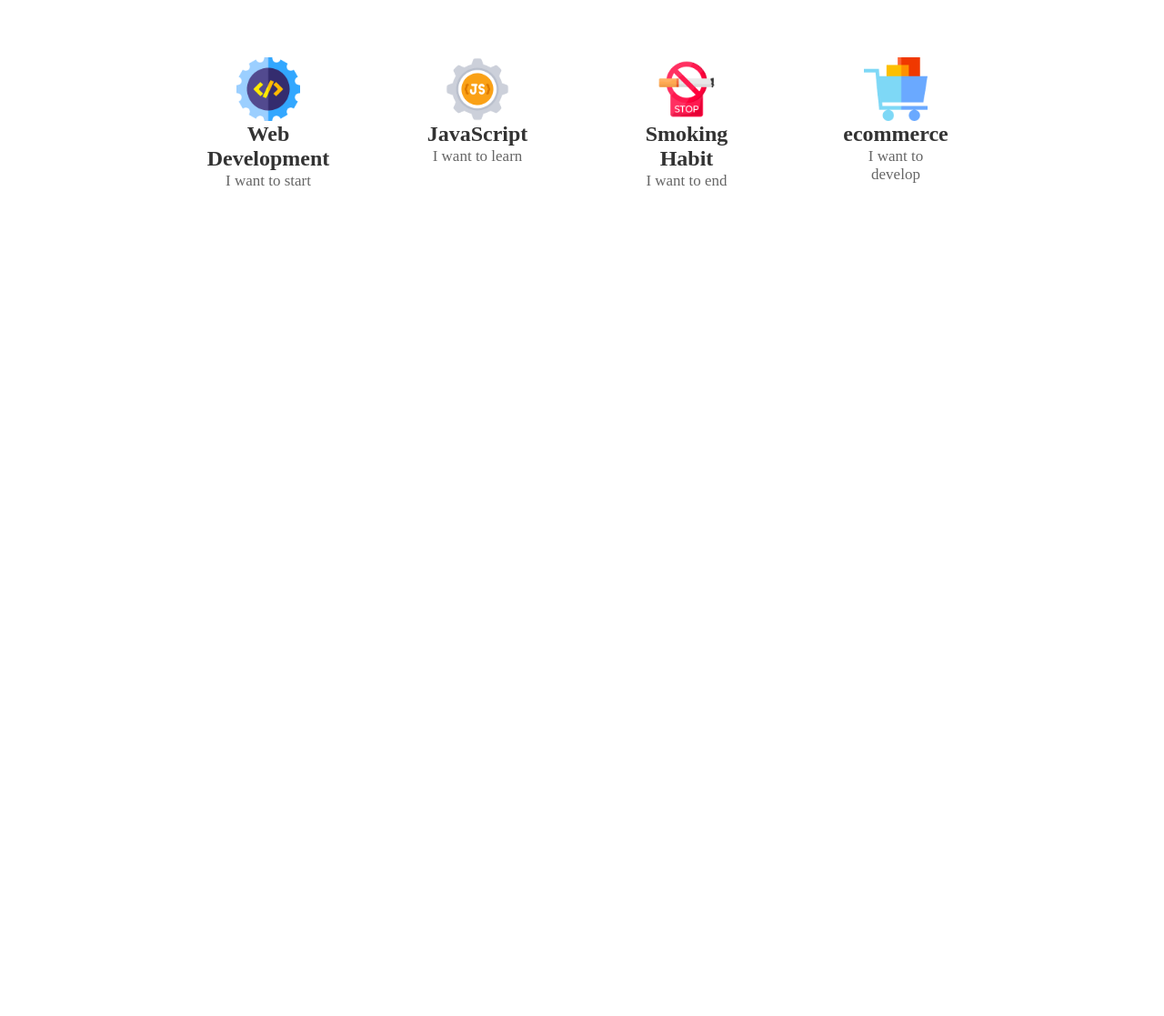
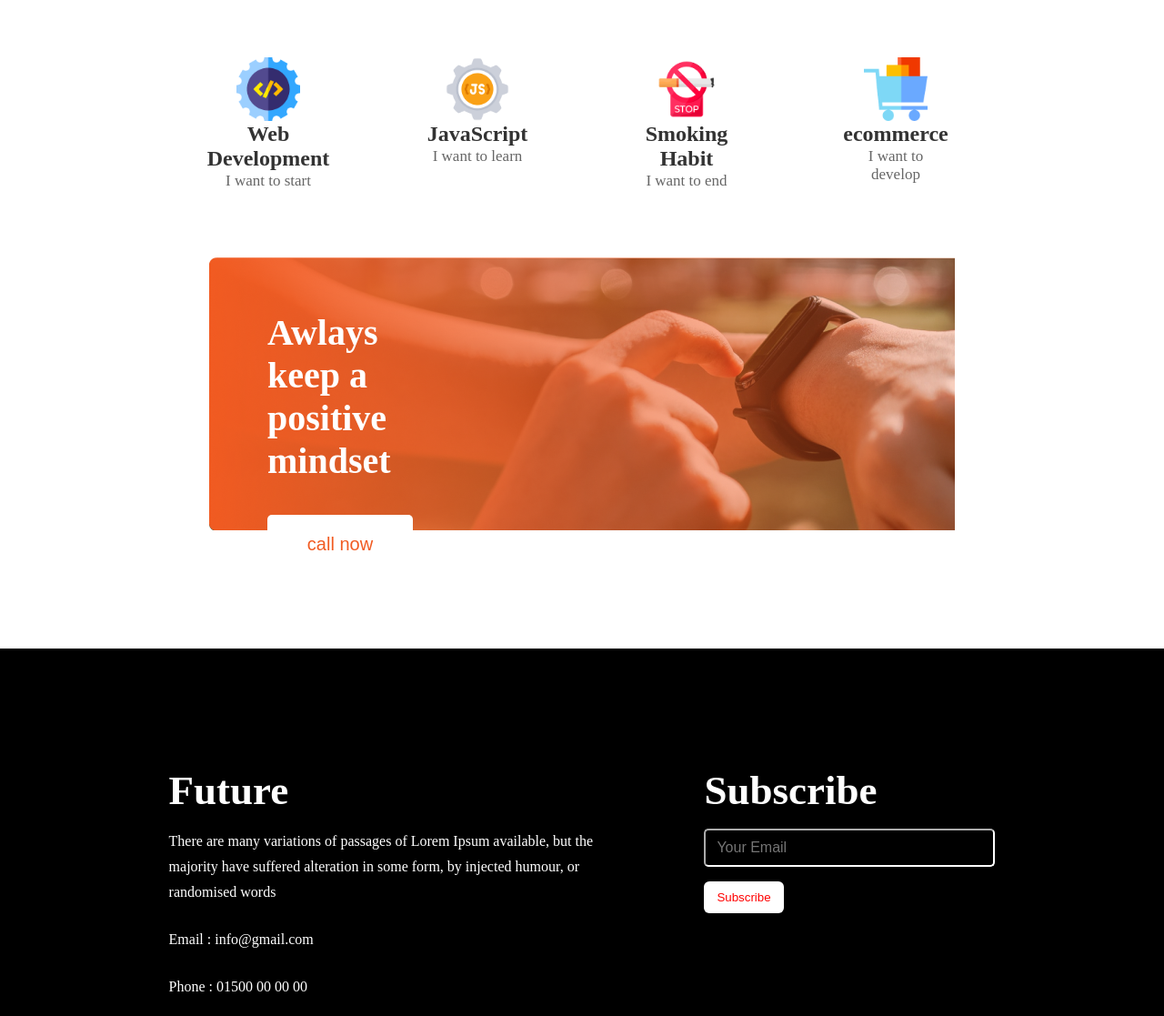
Before and after one commit to Nilanjana-ch/newme, a plain HTML site: page index.html in a window 1280 px wide. Shown: the part 1774-2891 px from the top of the page at 91% size. Before the commit the page ends 2057 px from the top, so only its background shows below. Drawn offline with Linux system fonts and the light colour scheme.

Commit message:
completing the last part

```diff
--- a/Styles/nil.css
+++ b/Styles/nil.css
@@ -121,3 +121,97 @@
     margin: 0;
     font-size: 17px;
 }
+
+.ping{
+    background-image: url(../images/gradient2.png) , url(../images/watch.png);
+    height: 300px;
+    max-width: 1140px;
+    justify-content: center;
+    align-items: center;
+    margin : 0 230px 10px 230px;
+}
+
+.ping .items{
+    padding: 59px 617px 59px 64px;
+    height:182px;
+}
+
+.ping .items h1{
+    color:white;
+    text-align: left;
+    font-size: 40px;
+}
+
+.ping .items button{
+    background-color: #FFFFFF;
+    color: #F15B22;
+    gap: 24px;
+    font-size: 20px;
+    padding:21px 36px 20px 36px;
+    border: none;
+    border-radius: 5px;
+    cursor: pointer;
+    height: 64px;
+    width: 160px;
+}
+
+
+footer{
+    margin-top: 130px;
+    background-color: black;
+    padding: 130px 0;
+}
+
+footer .footer-container{
+    width: 71%;
+    max-width: 1140px;
+    margin: 0 auto;
+    display: flex;
+    gap: 116px;
+
+}
+
+.footer-container .social{
+    max-width: 562px;
+
+}
+
+.footer-container h2{
+    color:white;
+    font-size: 45px;
+    margin-bottom: 16px;
+
+}
+
+.footer-container .social p{
+    color:white;
+    line-height: 28px;
+    font-size: 16px;
+    margin-bottom: 24px;
+
+}
+
+.footer-container .icons a{
+    margin-right: 24px;
+
+}
+
+
+.form .last input[type="email"]{
+    width: 320px;
+    padding: 10px 12px;
+    background-color: black;
+    border-color: #ffffff;
+    border-radius: 5px;
+    font-size: 16px;
+    margin-bottom: 16px;
+}
+.form .click{
+    background-color: white;
+    color: red;
+    border: none;
+    padding: 10px 14px;
+    border-radius: 6px;
+    cursor: pointer;
+    align-self: flex-start;
+}
--- a/index.html
+++ b/index.html
@@ -94,9 +94,37 @@
         </section>
 
         <section class="ping">
+            <div class="items">
+                <h1>Awlays keep a positive mindset</h1>
+                <br><br>
+                <button>call now</button>
+            </div>
+        </section>
 
+        <footer>
+        <section class="footer-container">
+            <div class="social">
+                <h2>Future</h2>
+                <p>There are many variations of passages of Lorem Ipsum available, but the majority have suffered alteration in some form, by injected humour, or randomised words</p>
+                <p>Email : info@gmail.com</p>
+                <p>Phone : 01500 00 00 00</p>
 
+                <div class="icons">
+                    <a href=""><img src="images/icons/fb.png" alt=""></a>
+                    <a href=""><img src="images/icons/twitter.png" alt=""></a>
+                    <a href=""><img src="images/icons/youtube.png" alt=""></a>
+
+                </div>
+            </div>
+            <form action="" class="form">
+                <h2>Subscribe</h2>
+                <div class="last">
+                    <input type="email" name="" id="" placeholder="Your Email">
+                    <button class="click">Subscribe</button>
+                </div>
+            </form>
         </section>
+    </footer>
 
     </header>
 </body>
```
